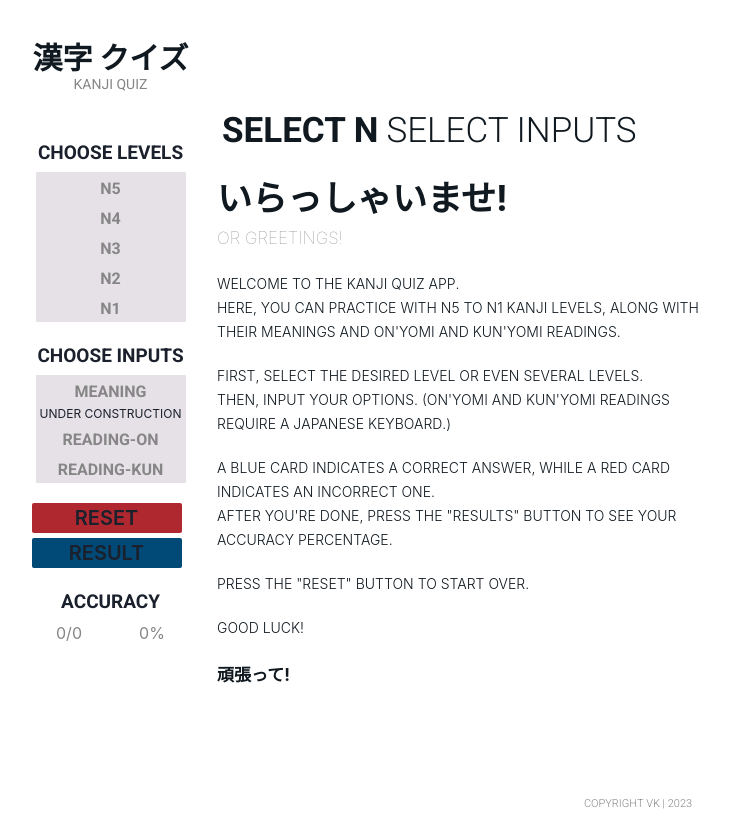
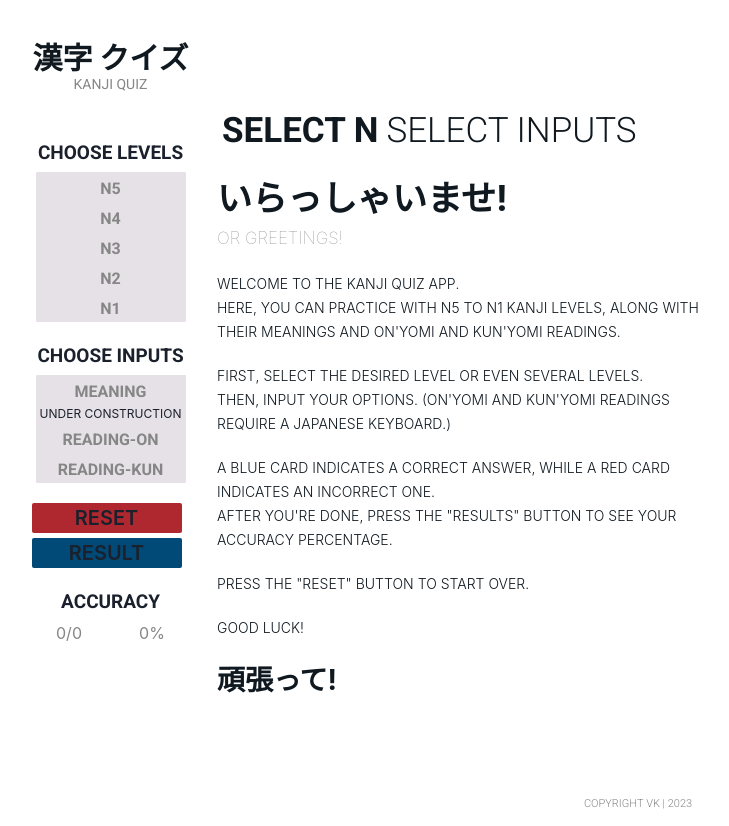
Before and after one commit to VladimirKobranov/kanji-quiz, a React (Create React App) app: page / in a window 1280 px wide. Shown: the whole page, without its empty margins (6-735 px from the left). Built offline with nearby package versions, Linux system fonts and the light colour scheme; no server answers.

Commit message:
info fix

```diff
--- a/src/css/contentField.module.css
+++ b/src/css/contentField.module.css
@@ -51,9 +51,9 @@
 .infoGreetingsGoodLuckJap{
     color: #101920;
     /*font-family: Roboto;*/
-    font-size: 24px;
+    font-size: 28px;
     font-style: normal;
     font-weight: 700;
     line-height: normal;
-    font-variant: all-small-caps;
+    /*font-variant: all-small-caps;*/
 }
```
